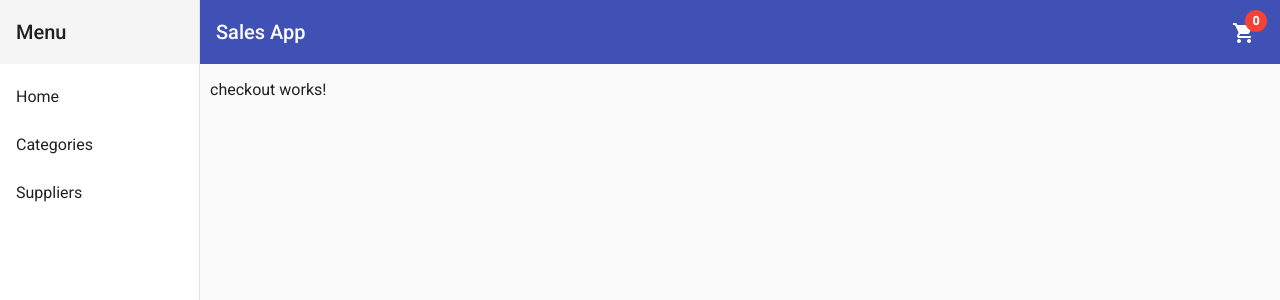
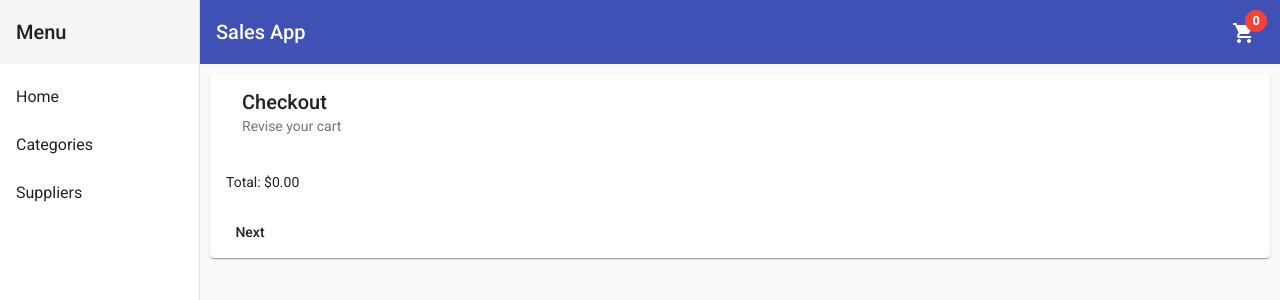
Before and after one commit to danielschmitz/my-sales-aapp, an Angular app: page /checkout in a window 1280 px wide. Shown: the top 300 px of the page. Built offline with nearby package versions, Linux system fonts and the light colour scheme.

Commit message:
Remove itens from cart

```diff
--- a/src/app/cart.service.ts
+++ b/src/app/cart.service.ts
@@ -12,7 +12,7 @@ export class CartService {
 
   constructor() { }
 
-  private getItems(): Array<CartItem> {
+  public getItems(): Array<CartItem> {
     const cartItems = localStorage.getItem(this.CART)
     if (cartItems) {
       return JSON.parse(cartItems);
--- a/src/app/checkout/checkout.component.html
+++ b/src/app/checkout/checkout.component.html
@@ -1 +1,28 @@
-<p>checkout works!</p>
+
+<mat-card>
+    <mat-card-header>
+        <mat-card-title>Checkout</mat-card-title>
+        <mat-card-subtitle>Revise your cart</mat-card-subtitle>
+    </mat-card-header>
+    <mat-card-content>
+
+        <mat-list role="list" >
+            <mat-list-item role="listitem" *ngFor="let item of items">
+                {{item.quantity}} &nbsp;&nbsp;&nbsp; {{item.name}}
+                <span class="spacer"></span>
+                {{item.unitPrice | currency}}
+                &nbsp;
+                <button mat-button (click)="onRemoveItem(item)">
+                    <mat-icon>remove</mat-icon>
+                </button>
+            </mat-list-item>
+        </mat-list>
+        <br />
+
+        Total: {{cartService.total | currency}}
+
+    </mat-card-content>
+    <mat-card-actions>
+        <button mat-button>Next</button>
+    </mat-card-actions>
+</mat-card>
--- a/src/app/checkout/checkout.component.ts
+++ b/src/app/checkout/checkout.component.ts
@@ -1,4 +1,6 @@
 import { Component, OnInit } from '@angular/core';
+import { CartItem } from '../cart.dto';
+import { CartService } from '../cart.service';
 
 @Component({
   selector: 'app-checkout',
@@ -8,9 +10,18 @@ import { Component, OnInit } from '@angular/core';
 })
 export class CheckoutComponent implements OnInit {
 
-  constructor() { }
+  constructor(public cartService: CartService) { }
 
   ngOnInit(): void {
   }
 
+  get items() {
+    return this.cartService.getItems()
+  }
+
+  onRemoveItem(item:CartItem) {
+    console.log("remove");
+    this.cartService.removeItem(item);
+  }
+
 }
```
